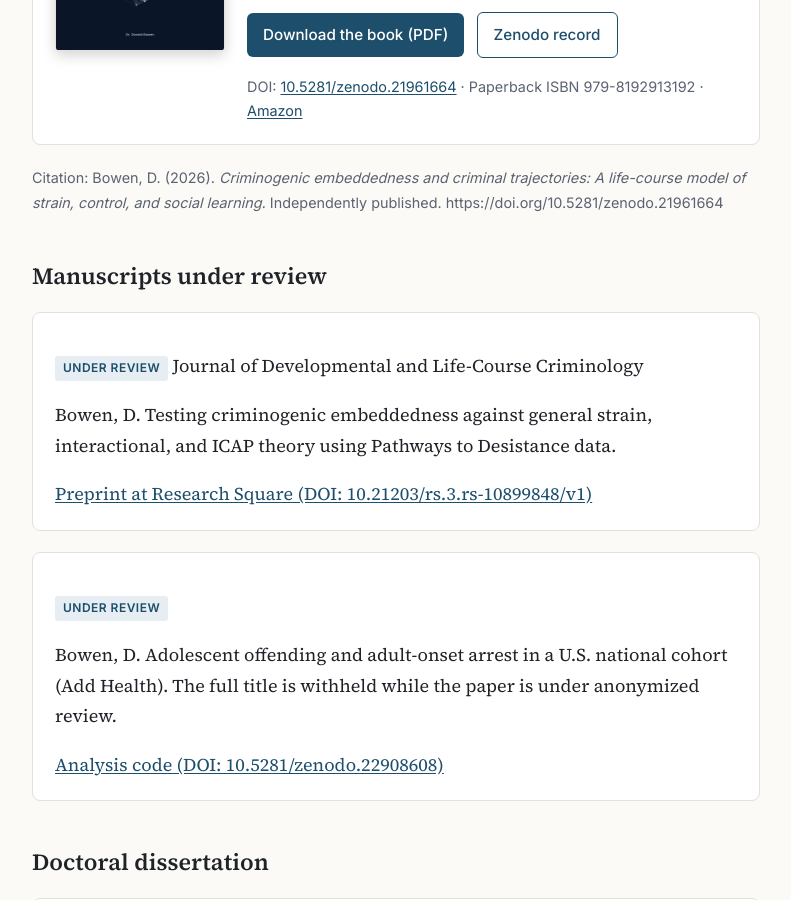
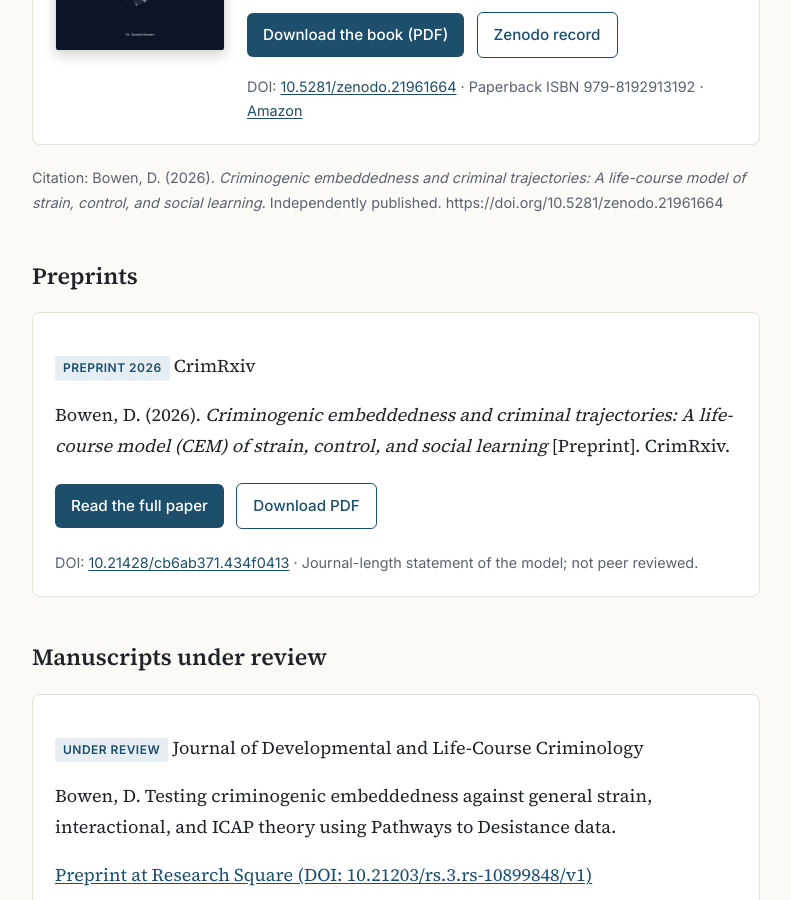
Before and after one commit to donbowen0-creator/cemresearchlab-site, a Jekyll site: the page built from publications.md, in a window 1280 px wide and 900 px high, scrolled down 458 px. Shown: the whole window, without its empty margins (244-1035 px from the left). Built offline with Jekyll 4.4.1, drawn with Linux system fonts in a browser that asks for light colours.

Commit message:
Add CrimRxiv preprint to Publications
Co-Authored-By: Claude Opus 5.5 <noreply@anthropic.com>
Claude-Session: https://claude.ai/code/session_01BsjehTurqM7E9cWFaErfbQ

```diff
--- a/publications.md
+++ b/publications.md
@@ -10,6 +10,15 @@ permalink: /publications/
 {% include book-card.html %}
 
 <p class="post-meta">Citation: Bowen, D. (2026). <em>Criminogenic embeddedness and criminal trajectories: A life-course model of strain, control, and social learning.</em> Independently published. https://doi.org/10.5281/zenodo.21961664</p>
+
+## Preprints
+
+<div class="card">
+  <p><span class="tag">Preprint 2026</span> CrimRxiv</p>
+  <p>Bowen, D. (2026). <em>Criminogenic embeddedness and criminal trajectories: A life-course model (CEM) of strain, control, and social learning</em> [Preprint]. CrimRxiv.</p>
+  <p><a class="button" href="https://doi.org/10.21428/cb6ab371.434f0413">Read the full paper</a> <a class="button secondary" href="https://www.crimrxiv.com/pub/zmii7cu9/download/pdf">Download PDF</a></p>
+  <p class="post-meta">DOI: <a href="https://doi.org/10.21428/cb6ab371.434f0413">10.21428/cb6ab371.434f0413</a> · Journal-length statement of the model; not peer reviewed.</p>
+</div>
 
 ## Manuscripts under review
 
```
